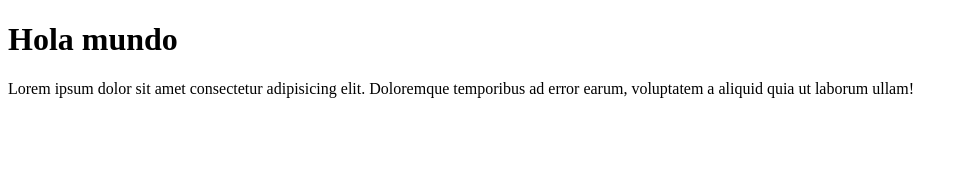
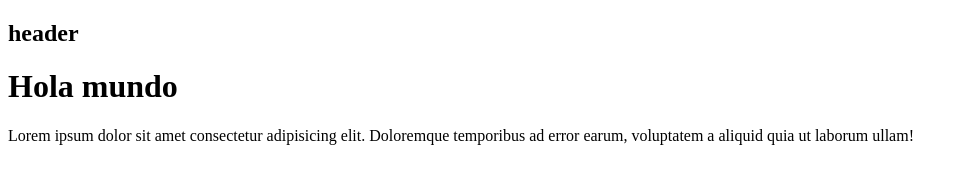
Before and after one commit to santiagodevs/My-firts-repository, a plain HTML site: page index.html in a window 1280 px wide. Shown: the whole page, without its empty margins (0-968 px from the left). Drawn offline with Linux system fonts and the light colour scheme.

Commit message:
Agregue la etiqueta Header y le ague un hijo que es un titulo con una etiqueta h2

```diff
--- a/index.html
+++ b/index.html
@@ -7,7 +7,9 @@
     <title>init git</title>
 </head>
 <body>
-
+    <header>
+        <h2>header</h2>
+    </header>
     <h1>Hola mundo</h1>
     <p>Lorem ipsum dolor sit amet consectetur adipisicing elit. Doloremque temporibus ad error earum, voluptatem a aliquid quia ut laborum ullam!</p>
 </body>
```
